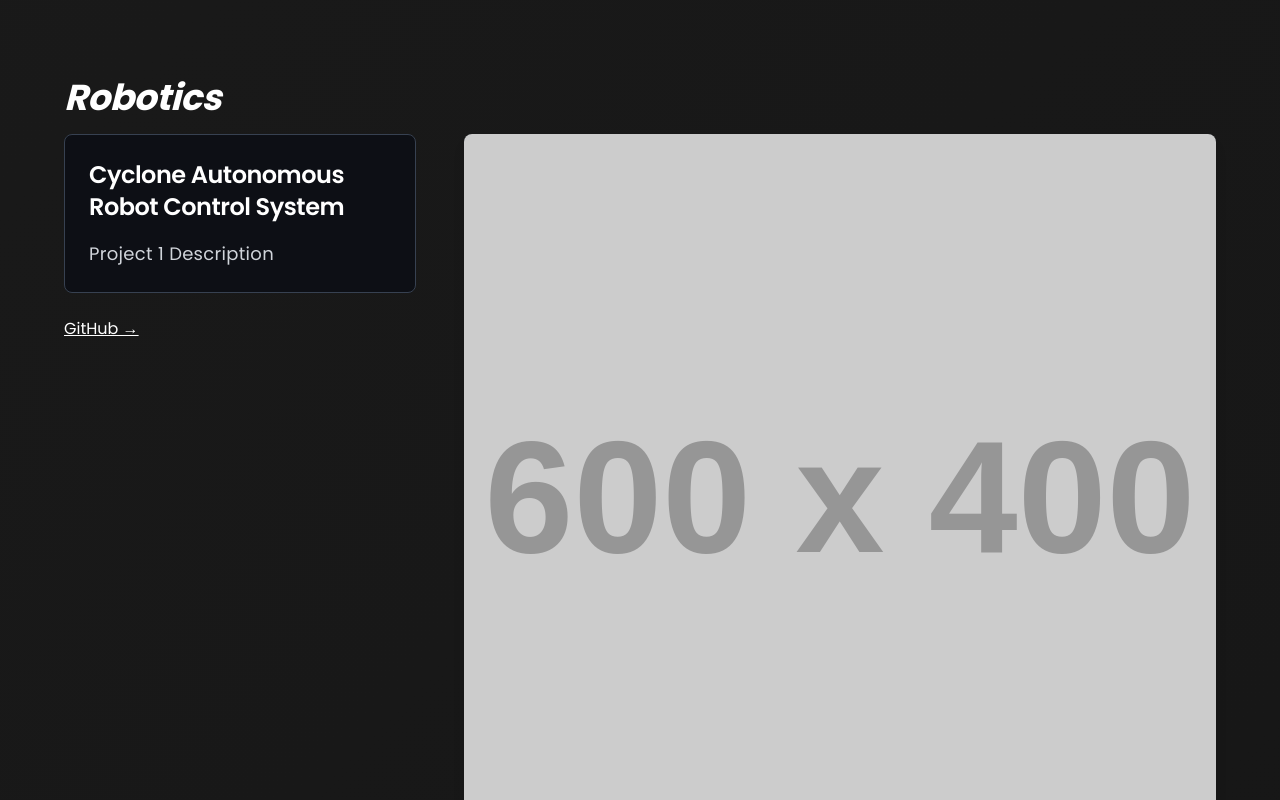
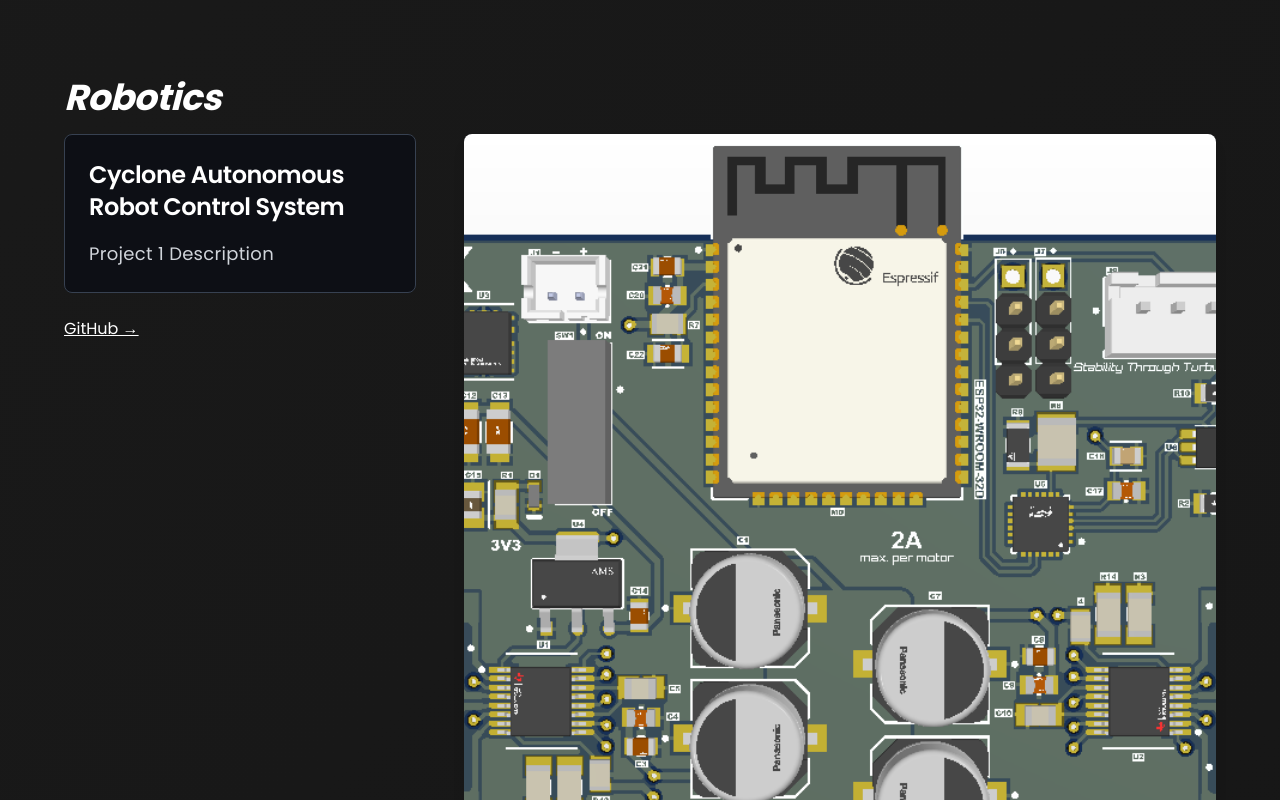
Before and after one commit to arhaamhossain/ARX, a Next.js app: page /ARX/ in a window 1280 px wide. Shown: the part 3900-4700 px from the top of the page. Built offline with nearby package versions, Linux system fonts and the light colour scheme.

Commit message:
Update Robotics Project 1 first image to Robot Control.png
- Replace placeholder image with uploaded Robot Control.png
- Maintains schematic PDF in second carousel tab

```diff
--- a/pages/index.tsx
+++ b/pages/index.tsx
@@ -66,7 +66,7 @@
         highlights: [],
         github: "https://github.com/arhaamhossain",
         images: [
-          "https://via.placeholder.com/600x400?text=Line+Follower+1",
+          "/ARX/Robot Control.png",
           "/ARX/autonomous_robot_control_schematic.pdf",
           "https://via.placeholder.com/600x400?text=Line+Follower+3",
         ],
```
